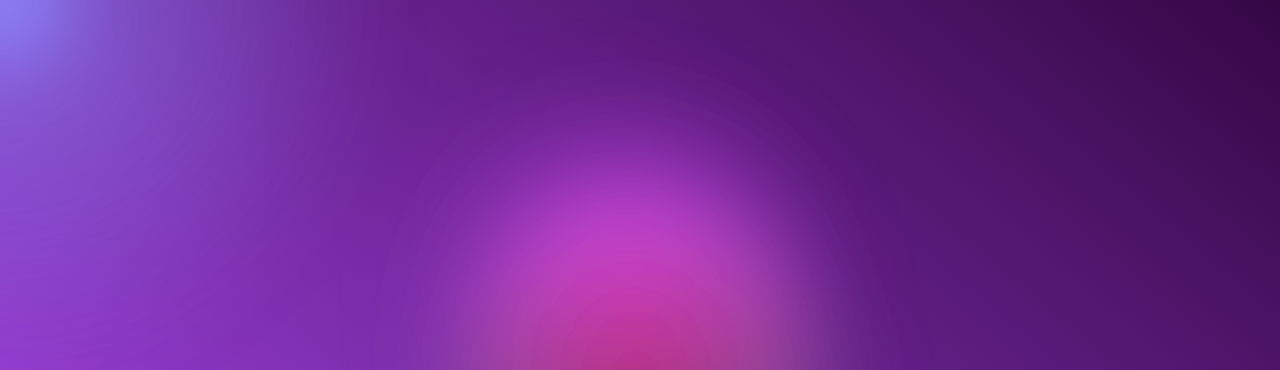
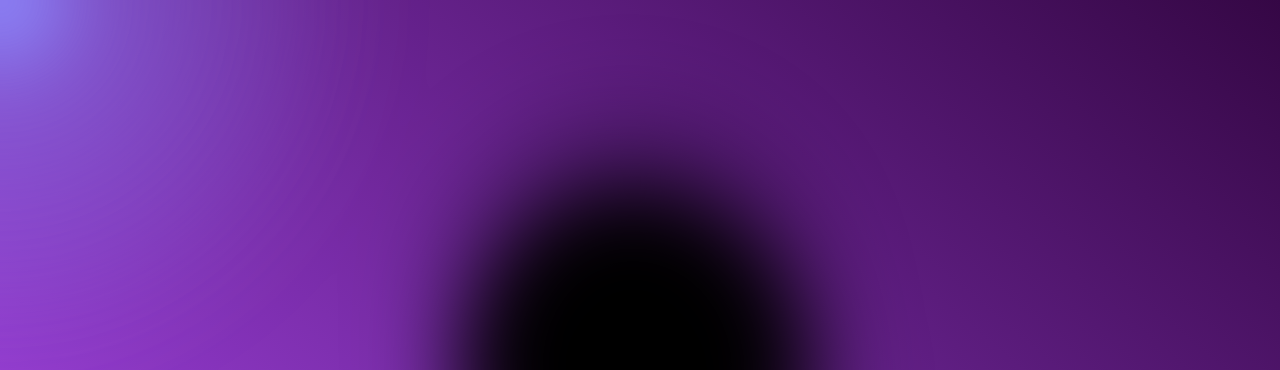
Before and after one commit to MAHDI-BENHAMADA/interactive-css-gradient, a website built with Vite: page index.html in a window 1280 px wide. Shown: the top 370 px of the page. Built offline with nearby package versions, Linux system fonts and the light colour scheme.

Commit message:
color to black

```diff
--- a/src/style.scss
+++ b/src/style.scss
@@ -33,11 +33,11 @@ body {
 :root {
   --color-bg1: rgb(174, 74, 245);
   --color-bg2: rgb(53, 7, 69);
-  --color1: 18, 113, 215;
-  --color2: 221, 74, 255;
-  --color3: 100, 220, 255;
-  --color4: 200, 50, 50;
-  --color5: 180, 180, 50;
+  --color1: 0, 0, 0;
+  --color2: 0, 0, 0;
+  --color3: 0, 0, 0;
+  --color4: 0, 0, 0;
+  --color5: 0, 0, 0;
   --color-interactive: 140, 140, 255;
   --circle-size: 60%;
   --blending: hard-light;
```
